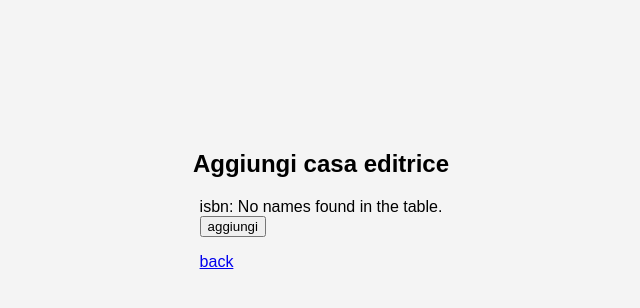
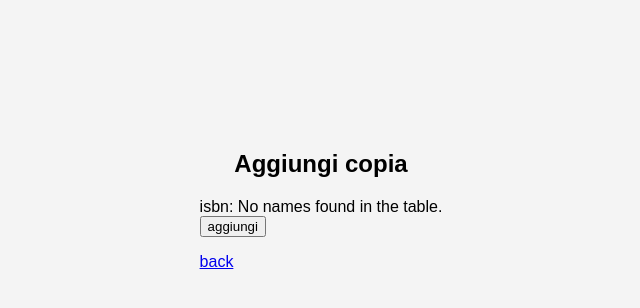
Before and after one commit to TodeschiniPaolo/Biblioteca, a PHP site: page /aggiungiCopia.php in a window 1280 px wide. Shown: the top 308 px of the page, without its empty margins (319-959 px from the left). Run offline with PHP 8.4, Linux system fonts and the light colour scheme; data that the repository does not hold is empty.

Commit message:
sistemazioni grafiche

```diff
--- a/Code/aggiungiCasaEditrice.php
+++ b/Code/aggiungiCasaEditrice.php
@@ -23,7 +23,7 @@
     <body>
         <h2>Aggiungi casa editrice</h2>
         <form method="post" action="aggiungiCasaEditriceController.php" enctype="multipart/form-data">
-            <label>cf:</label>
+            <label>nome:</label>
             <input type="text" name="nome" placeholder="nome" required><br>
             <input type="submit" value="aggiungi">
             <p>
--- a/Code/aggiungiCopia.php
+++ b/Code/aggiungiCopia.php
@@ -21,7 +21,7 @@
         </style>
     </head>
     <body>
-        <h2>Aggiungi casa editrice</h2>
+        <h2>Aggiungi copia</h2>
         <form method="post" action="aggiungiCopiaController.php" enctype="multipart/form-data">
         <label>isbn:</label>
         <?php
```
